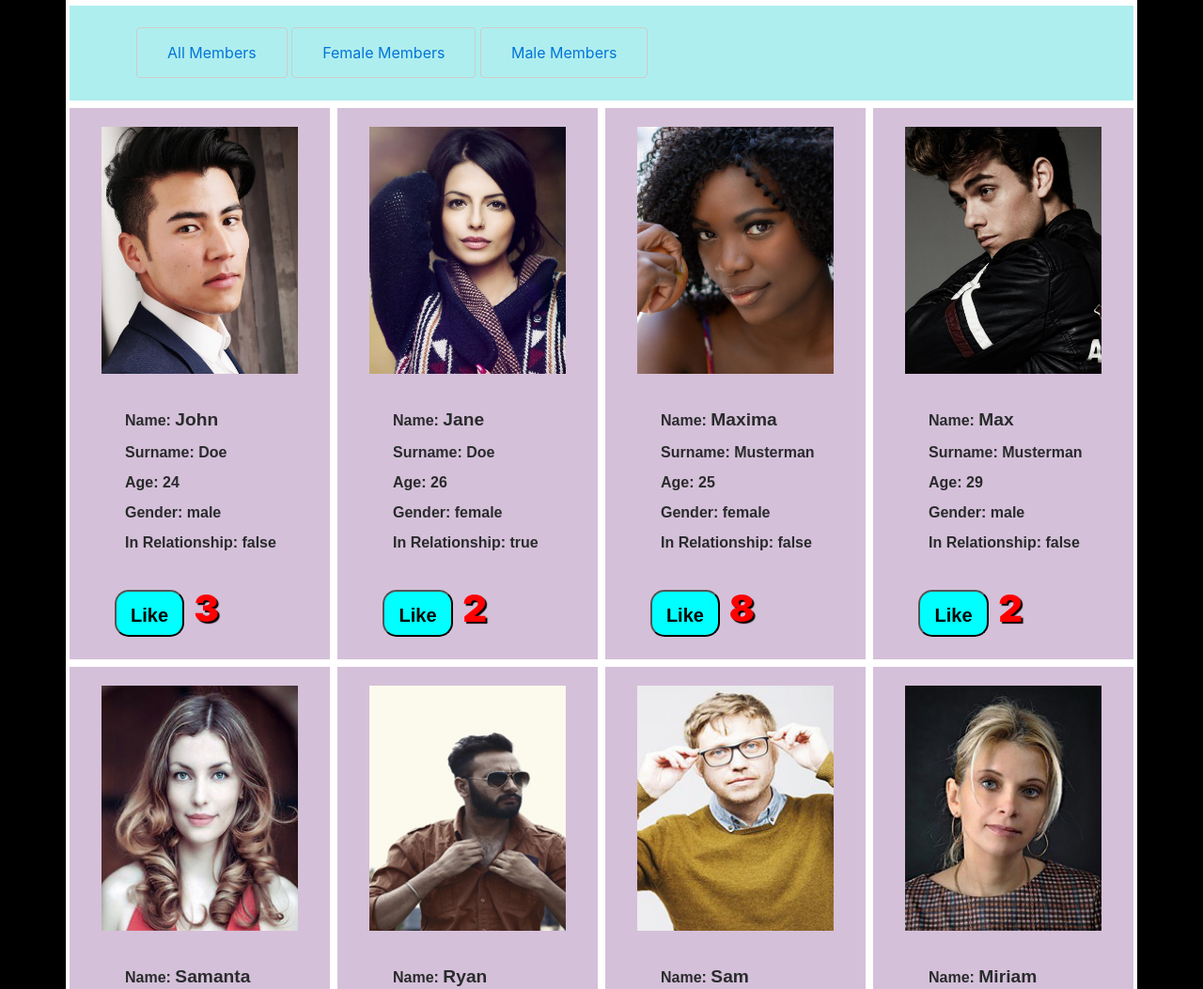
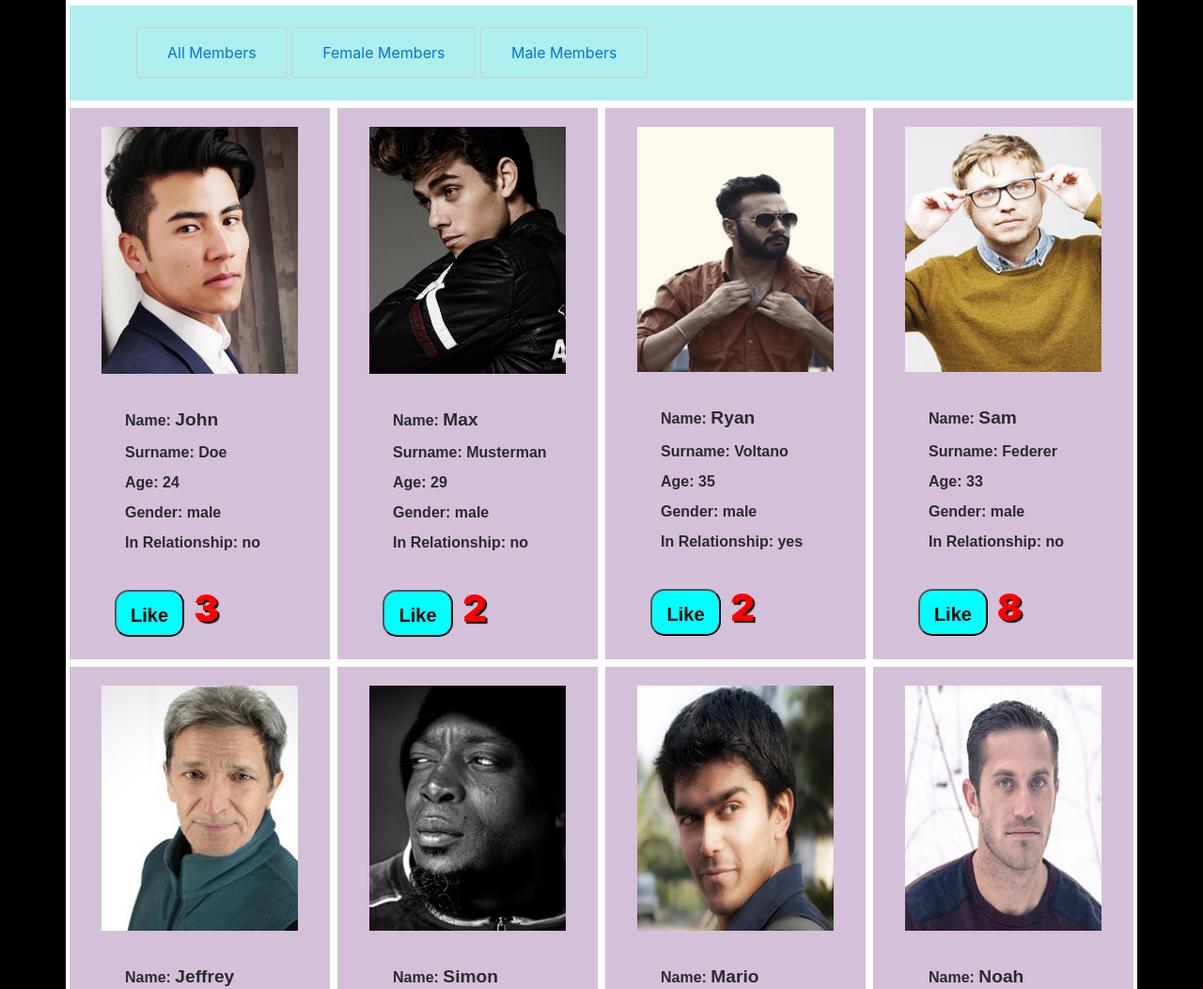
Before and after one commit to ninjamoni/Nina-Smolen-Wilson-FSWD30-CodeReview7, a plain HTML site: page male.html in a window 1280 px wide. Shown: the part 438-1491 px from the top of the page at 94% size. Drawn offline with nearby package versions, Linux system fonts and the light colour scheme.

Commit message:
modified files - males filter is now working - females not

```diff
--- a/js/script.js
+++ b/js/script.js
@@ -44,12 +44,20 @@ new Daters("Cameron", "Finnley", 25, "male", false, 2)
 ];
 
 
-function showAllDaters() {
+// function showAllDaters() {
+
+
+// LOOP FOR REALATIONSHIP STATUS
+for (var i = 0; i < newDaters.length; i++) {
+	if (newDaters[i].inRelation == true) {
+		newDaters[i].inRelation = 'yes'
+	} else {newDaters[i].inRelation = 'no'}
+};
 
 var allDaters = document.getElementById("datingPartners");
 
-//-----LOOP TO CREATE ALL DATERS -------------//
 
+//LOOP TO CREATE ALL DATERS
 for (var i = 0; i < newDaters.length; i++) {
 	allDaters.innerHTML += '<div class="col-lg-3 col-md-6 col-sm-12 col-xs-12 daters" id="'+ i +
 	'"><div class="row"><div class="pic col-lg-12 col-md-12 col-sm-12 col-xs-12"><img src="img/image' + i + '.jpg";>'+
@@ -65,41 +73,88 @@ for (var i = 0; i < newDaters.length; i++) {
 	'<button class="remove ' + i + '" value="' + i + '">Remove like</button>'+
 	'<div class="heart"><img class="heartimg '+ i + '" src="img/like.png"></div></div></div>';
 
-}
+};
+// };
+
+// showAllDaters();
+
+//LOOP FOR MALE MEMBERS
+var males = document.getElementById("maleDaters");
+
+for (let i=0; i<newDaters.length; i++) {
+	if (newDaters[i].gender == 'male') {
+	males.innerHTML += '<div class="col-lg-3 col-md-6 col-sm-12 col-xs-12 daters" id="' + i +
+	'"><div class="row"><div class="pic col-lg-12 col-md-12 col-sm-12 col-xs-12"><img src="img/image' + i + '.jpg";>'+
+	'</div></div><div class="row boxdetails"><div class="details col-lg-12 col-md-12 col-sm-12 col-xs-12">Name: ' +
+	'<b><big>' + newDaters[i].name + '</big></b>' +
+	'<br>Surname: '         + newDaters[i].surname +
+	'<br>Age: ' 			+ newDaters[i].age +
+	'<br>Gender: '          + newDaters[i].gender +
+	'<br>In Relationship: ' + newDaters[i].inRelation +
+	'</div></div><div class="row last"><div class="votes col-lg-12 col-md-12 col-sm-12 col-xs-12 px-5 py-4">'+
+	'<button class="add id="add"' + i + '" value="' + i + '">Like</button>'+
+	'<div id="counter" class="counterall counter' + i + '"><center><b>'+ newDaters[i].likes + '</b></center></div>' + //x+index (x0,x1...)
+	'<button class="remove ' + i + '" value="' + i + '">Remove like</button>'+
+	'<div class="heart"><img class="heartimg '+ i + '" src="img/like.png"></div></div></div>';
+} else{allDaters.innerHTML = ""}
+// document.getElementById("maleDaters").innerHTML = allDaters.innerHTML;
 };
 
-showAllDaters();
+// LOOP FOR FEMALE MEMBERS - FEMALE FILTER IS NOT WORKING ??????
+
+var females = document.getElementById("femaleDaters");
+
+for (let i=0; i<newDaters.length; i++) {
+	if (newDaters[i].gender === 'female') {
+	females.innerHTML += '<div class="col-lg-3 col-md-6 col-sm-12 col-xs-12 daters" id="'+ i +
+	'"><div class="row"><div class="pic col-lg-12 col-md-12 col-sm-12 col-xs-12"><img src="img/image' + i + '.jpg";>'+
+	'</div></div><div class="row boxdetails"><div class="details col-lg-12 col-md-12 col-sm-12 col-xs-12">Name: ' +
+	'<b><big>' + newDaters[i].name + '</big></b>' +
+	'<br>Surname: '         + newDaters[i].surname +
+	'<br>Age: ' 			+ newDaters[i].age +
+	'<br>Gender: '          + newDaters[i].gender +
+	'<br>In Relationship: ' + newDaters[i].inRelation +
+	'</div></div><div class="row last"><div class="votes col-lg-12 col-md-12 col-sm-12 col-xs-12 px-5 py-4">'+
+	'<button class="add id="add"' + i + '" value="' + i + '">Like</button>'+
+	'<div id="counter" class="counterall counter' + i + '"><center><b>'+ newDaters[i].likes + '</b></center></div>' + //x+index (x0,x1...)
+	'<button class="remove ' + i + '" value="' + i + '">Remove like</button>'+
+	'<div class="heart"><img class="heartimg '+ i + '" src="img/like.png"></div></div></div>';
+}else {allDaters.innerHTML = ""}
+};
 
 // THIS FILTER IS NOT WORKING
-function showFemales(){
-	let femaleList = document.getElementById("femaleDaters");
-	for (let i = 0; i < newDaters.length; i++) {
-		if(newDaters[i].constructor.gender==='female'){
-			femaleList.innerHTML += newDaters[i].showAllDaters(this.gender==="female");
+// function showFemales(){
+// 	let femaleList = document.getElementById("femaleDaters");
+// 	for (let i = 0; i < newDaters.length; i++) {
+// 		if(newDaters[i].constructor.gender==='female'){
+// 			femaleList.innerHTML += newDaters[i].showAllDaters(this.gender==="female");
 
-		};
-	};
-};
+// 		};
+// 	};
+// };
 
-showFemales();
+// showFemales();
 
 // THIS FILTER IS NOT WORKING
-function showMales(){
-	let maleList =document.getElementById("maleDaters");
-	for (let i=0; i< newDaters.length; i++){
-		if(newDaters[i].constructor.gender == 'male') {
-		 maleList.innerHTML += newDaters[i].showAllDaters(this.gender=="male");
-		}
-	}
-}
+// function showMales(){
+// 	let maleList =document.getElementById("maleDaters");
+// 	for (let i=0; i< newDaters.length; i++){
+// 		if(newDaters[i].constructor.gender == 'male') {
+// 		 maleList.innerHTML += newDaters[i].showAllDaters(this.gender=="male");
+// 		}
+// 	}
+// }
 
-showMales();
+// showMales();
 
 // $("#add").click(function(){
 // 	var number = newDaters[0].likes += 1;
 // 	$("#"+this.id).html(number);
 
 // });
+
+
+
 
 
  $(document).ready(function() {
--- a/male.html
+++ b/male.html
@@ -38,11 +38,14 @@
 		  </ul>
 		</nav>
 	</div>
-<!-- MAIN CONTAINER FOR THE DATING MEMBERS -->
-	<div class="container">
-		<div class="row" id="datingPartners">
+<!-- MAIN CONTAINER FOR THE MALE DATING MEMBERS -->
+
+		<div class="container">
+			<div class="row" id="maleDaters">
+			</div>
+			<div class="row" id="datingPartners">
+			</div>
 		</div>
-	</div>
 
 	<div class="clear">
 	<div class="container footer1">
@@ -52,19 +55,12 @@
 			</center>
 		</footer>
 	</div>
-		<div class="container">
-			<div class="row" id="maleDaters">
-			</div>
-			<div class="row" id="datingPartners">
-			</div>
-		</div>
 
+	<!-- <script>
 
-	<script>
+	    // showMales();
 
-	    showMales();
-
-	</script>
+	</script> -->
 
 
 	<script src="js/script.js"></script>
```
Also changed, not shown: female.html (+9 -4 lines), index.html (+2 -2 lines).
